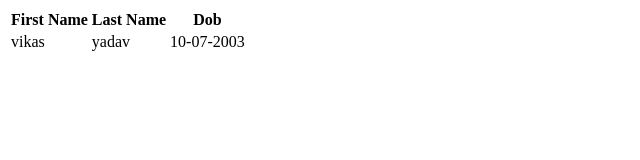
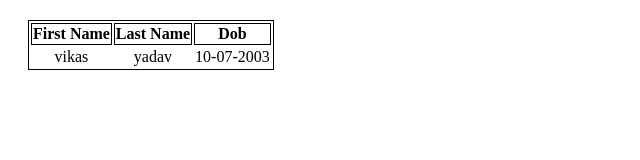
Before and after one commit to vikasyadav01hp/Json_Array_Assign_7, a plain HTML site: page index.html in a window 1280 px wide. Shown: the whole page, without its empty margins (0-640 px from the left). Drawn offline with Linux system fonts and the light colour scheme.

Commit message:
second change

```diff
--- a/index.html
+++ b/index.html
@@ -4,9 +4,19 @@
     <meta charset="UTF-8">
     <meta name="viewport" content="width=device-width, initial-scale=1.0">
     <title>Document</title>
+    <style>
+        #table{
+            align-content: center;
+            text-align: center;
+            margin: 20px;
+        }
+        table,th {
+            border: 1px solid black;
+        }
+    </style>
 </head>
 <body>
-    <table>
+    <table id="table">
         <tr>
             <th>First Name</th>
             <th>Last Name</th>
```
